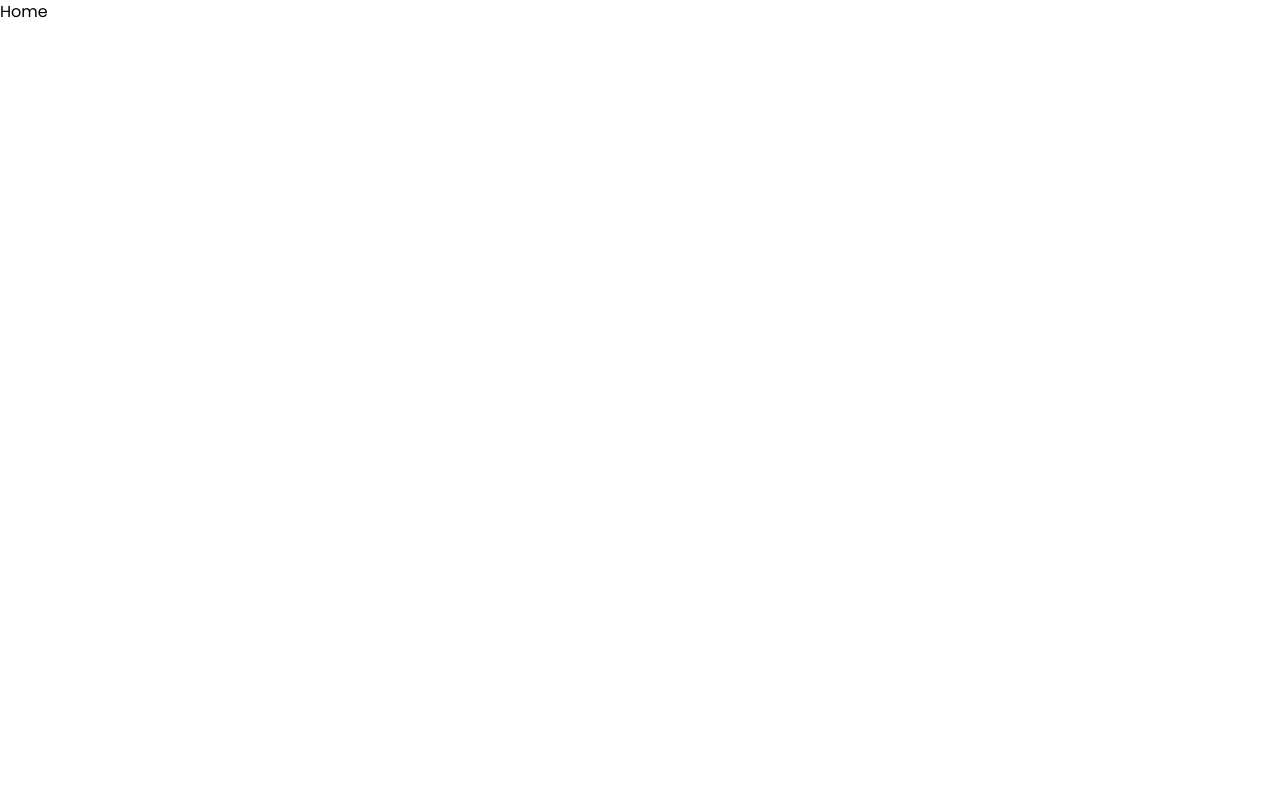
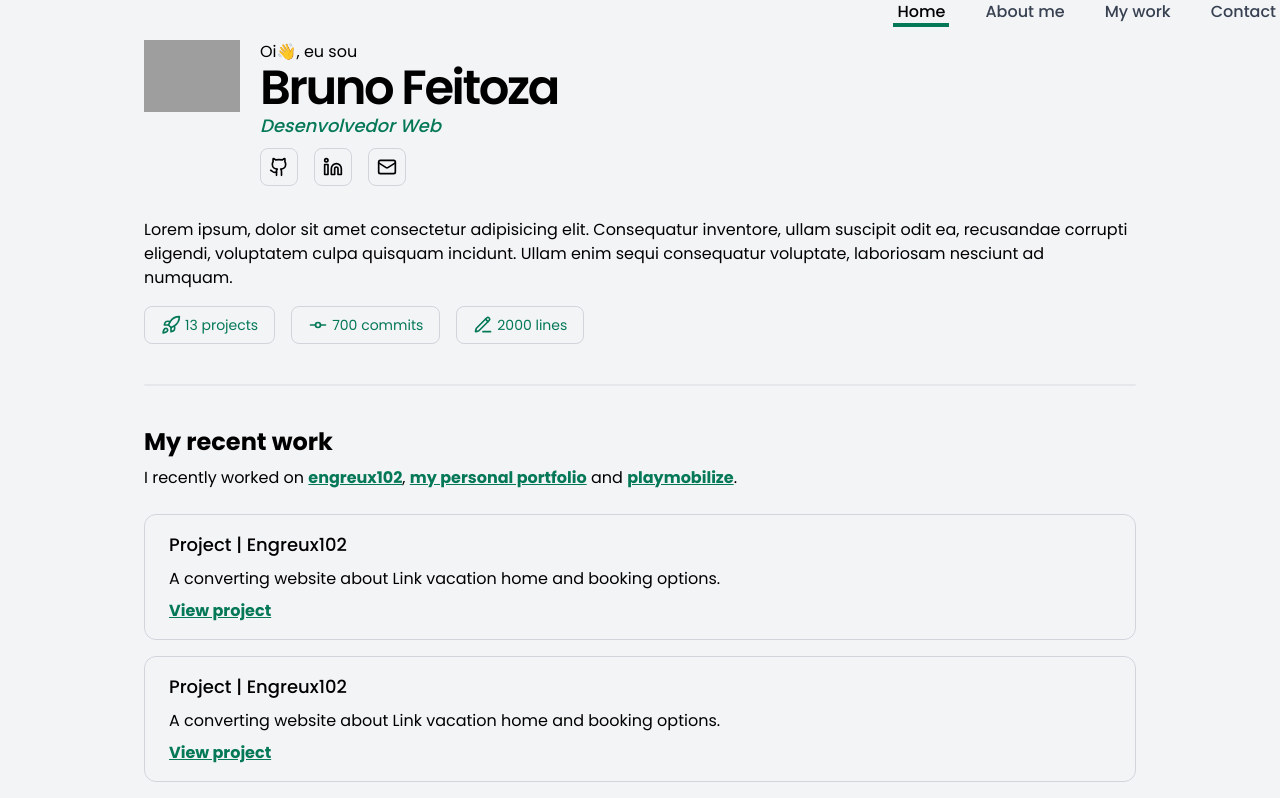
Before and after one commit to feitozabruno/brunodev.com.br, a Next.js app: page / in a window 1280 px wide. Shown: the top 798 px of the page. Built offline with nearby package versions, Linux system fonts and the light colour scheme; grey boxes are pictures that could not be loaded.

Commit message:
feat: create home components

```diff
--- a/next.config.mjs
+++ b/next.config.mjs
@@ -1,6 +1,14 @@
 /** @type {import('next').NextConfig} */
 const nextConfig = {
-  reactStrictMode: true
+  reactStrictMode: true,
+  images: {
+    remotePatterns: [
+      {
+        protocol: 'https',
+        hostname: 'github.com'
+      }
+    ]
+  }
 }
 
 export default nextConfig
--- a/package.json
+++ b/package.json
@@ -12,6 +12,7 @@
     "commit": "npm run prettier:fix && npm run lint && npx cz"
   },
   "dependencies": {
+    "lucide-react": "^0.367.0",
     "next": "14.1.4",
     "react": "^18",
     "react-dom": "^18"
--- /dev/null
+++ b/src/components/ui/dropdown-menu.tsx
@@ -0,0 +1,75 @@
+import * as Icon from 'lucide-react'
+import Link from 'next/link'
+import { useEffect, useRef, useState } from 'react'
+
+export function DropdownMenu() {
+  const [open, setOpen] = useState(false)
+
+  const menuRef = useRef<HTMLUListElement>(null)
+
+  useEffect(() => {
+    function handleClickOutside(event: MouseEvent) {
+      if (menuRef.current && !menuRef.current.contains(event.target as Node)) {
+        setOpen(false)
+      }
+    }
+
+    function handleKeyPress(event: KeyboardEvent) {
+      if (event.key === 'Escape') {
+        setOpen(false)
+      }
+    }
+
+    document.addEventListener('mousedown', handleClickOutside)
+    document.addEventListener('keydown', handleKeyPress)
+    return () => {
+      document.removeEventListener('mousedown', handleClickOutside)
+      document.removeEventListener('keydown', handleKeyPress)
+    }
+  }, [])
+
+  function toggleMenu() {
+    setOpen(!open)
+  }
+
+  return (
+    <header className="md:hidden">
+      <nav>
+        <div className="relative z-50 flex justify-end bg-gray-100 p-4">
+          <button onClick={toggleMenu}>
+            {open ? <Icon.X /> : <Icon.Menu />}
+          </button>
+        </div>
+
+        <ul
+          ref={menuRef}
+          className={`${open ? '-translate-y-0' : '-translate-y-48 border-none'} absolute top-14 w-full border bg-gray-100 text-center text-sm font-medium transition-all`}
+        >
+          <Link href="/">
+            <li className="w-full py-2 text-center transition-all hover:bg-gray-200">
+              Home
+            </li>
+          </Link>
+
+          <Link href="/">
+            <li className="w-full py-2 text-center transition-all hover:bg-gray-200">
+              About me
+            </li>
+          </Link>
+
+          <Link href="/">
+            <li className="w-full py-2 text-center transition-all hover:bg-gray-200">
+              My works
+            </li>
+          </Link>
+
+          <Link href="/">
+            <li className="w-full py-2 text-center transition-all hover:bg-gray-200">
+              Contact
+            </li>
+          </Link>
+        </ul>
+      </nav>
+    </header>
+  )
+}
--- /dev/null
+++ b/src/components/ui/nav-menu.tsx
@@ -0,0 +1,42 @@
+import Link from 'next/link'
+
+export function NavMenu() {
+  return (
+    <nav className="hidden md:block">
+      <ul className="flex justify-end gap-8 font-medium text-gray-700">
+        <li>
+          <Link
+            href="/"
+            className="border-b-4 border-emerald-700 border-opacity-100 px-1 text-black transition-all hover:border-opacity-100 hover:text-black"
+          >
+            Home
+          </Link>
+        </li>
+        <li>
+          <Link
+            href="/"
+            className="border-b-4 border-emerald-700 border-opacity-0 px-1 transition-all hover:border-opacity-100 hover:text-black"
+          >
+            About me
+          </Link>
+        </li>
+        <li>
+          <Link
+            href="/"
+            className="border-b-4 border-emerald-700 border-opacity-0 px-1 transition-all hover:border-opacity-100 hover:text-black"
+          >
+            My work
+          </Link>
+        </li>
+        <li>
+          <Link
+            href="/"
+            className="border-b-4 border-emerald-700 border-opacity-0 px-1 transition-all hover:border-opacity-100 hover:text-black"
+          >
+            Contact
+          </Link>
+        </li>
+      </ul>
+    </nav>
+  )
+}
--- a/src/pages/_document.tsx
+++ b/src/pages/_document.tsx
@@ -5,7 +5,7 @@ export default function Document() {
   return (
     <Html lang="pt-br">
       <Head />
-      <body className={`${poppins.className} antialiased`}>
+      <body className={`${poppins.className} bg-gray-100 antialiased`}>
         <Main />
         <NextScript />
       </body>
--- a/src/pages/index.tsx
+++ b/src/pages/index.tsx
@@ -1,9 +1,152 @@
 import { poppins } from '@/styles/fonts'
+import { DropdownMenu } from '@/components/ui/dropdown-menu'
+import { NavMenu } from '@/components/ui/nav-menu'
+
+import Image from 'next/image'
+import * as Icon from 'lucide-react'
+import Link from 'next/link'
 
 export default function Home() {
   return (
-    <main className={`${poppins.className} antialiased`}>
-      <h1>Home</h1>
-    </main>
+    <>
+      <header>
+        <DropdownMenu />
+        <NavMenu />
+      </header>
+
+      <main
+        className={`${poppins.className} mx-auto w-full max-w-screen-lg p-4 antialiased`}
+      >
+        <section className="flex gap-5 md:flex-row">
+          <div>
+            <Image
+              src="https://github.com/feitozabruno.png"
+              alt=""
+              width={96}
+              height={96}
+              quality={100}
+            />
+          </div>
+
+          <div>
+            <span className="text-sm md:text-base">Oi👋, eu sou</span>
+            <h1 className="text-4xl font-semibold tracking-tighter md:text-5xl">
+              Bruno Feitoza
+            </h1>
+            <h3 className="font-medium italic text-emerald-700 md:text-lg">
+              Desenvolvedor Web
+            </h3>
+
+            <ul className="mt-2 flex gap-3 md:gap-4">
+              <li className="rounded-lg border border-gray-300 p-2">
+                <Link href="/">
+                  <Icon.Github className="h-4 w-4 transition-all hover:scale-110 hover:transition-all md:h-5 md:w-5" />
+                </Link>
+              </li>
+
+              <li className="rounded-lg border border-gray-300 p-2">
+                <Link href="/">
+                  <Icon.Linkedin className="h-4 w-4 transition-all hover:scale-110 hover:transition-all md:h-5 md:w-5" />
+                </Link>
+              </li>
+
+              <li className="rounded-lg border border-gray-300 p-2">
+                <Link href="/">
+                  <Icon.Mail className="h-4 w-4 transition-all hover:scale-110 hover:transition-all md:h-5 md:w-5" />
+                </Link>
+              </li>
+            </ul>
+          </div>
+        </section>
+
+        <div className="mt-8 text-sm">
+          <p className="text-justify leading-loose md:text-left md:text-base">
+            Lorem ipsum, dolor sit amet consectetur adipisicing elit.
+            Consequatur inventore, ullam suscipit odit ea, recusandae corrupti
+            eligendi, voluptatem culpa quisquam incidunt. Ullam enim sequi
+            consequatur voluptate, laboriosam nesciunt ad numquam.
+          </p>
+
+          <div className="mt-4 flex flex-wrap gap-4">
+            <div className="flex items-center gap-1 rounded-lg border border-gray-300 px-4 py-2 text-emerald-700">
+              <Icon.Rocket className="h-5 w-5" />
+              13 projects
+            </div>
+
+            <div className="flex items-center gap-1 rounded-lg border border-gray-300 px-4 py-2 text-emerald-700">
+              <Icon.GitCommit className="h-5 w-5" />
+              700 commits
+            </div>
+
+            <div className="flex items-center gap-1 rounded-lg border border-gray-300 px-4 py-2 text-emerald-700">
+              <Icon.PencilLine className="h-5 w-5" />
+              2000 lines
+            </div>
+          </div>
+        </div>
+
+        <hr className="my-10 rounded border border-gray-200" />
+
+        <div>
+          <header>
+            <h2 className="text-2xl font-bold">My recent work</h2>
+            <p className="mt-2">
+              I recently worked on{' '}
+              <Link href="/" className="font-bold text-emerald-700 underline">
+                engreux102
+              </Link>
+              ,{' '}
+              <Link href="/" className="font-bold text-emerald-700 underline">
+                my personal portfolio
+              </Link>{' '}
+              and{' '}
+              <Link href="/" className="font-bold text-emerald-700 underline">
+                playmobilize
+              </Link>
+              .
+            </p>
+          </header>
+
+          <ul className="mt-6 flex flex-col gap-4">
+            <li className="flex flex-col gap-2 rounded-xl border border-gray-300 p-4 px-6">
+              <h3 className="text-lg font-medium">Project | Engreux102</h3>
+              <p>
+                A converting website about Link vacation home and booking
+                options.
+              </p>
+              <Link href="" className="font-bold text-emerald-700 underline">
+                View project
+              </Link>
+            </li>
+
+            <li className="flex flex-col gap-2 rounded-xl border border-gray-300 p-4 px-6">
+              <h3 className="text-lg font-medium">Project | Engreux102</h3>
+              <p>
+                A converting website about Link vacation home and booking
+                options.
+              </p>
+              <Link href="" className="font-bold text-emerald-700 underline">
+                View project
+              </Link>
+            </li>
+
+            <li className="flex flex-col gap-2 rounded-xl border border-gray-300 p-4 px-6">
+              <h3 className="text-lg font-medium">Project | Engreux102</h3>
+              <p>
+                A converting website about Link vacation home and booking
+                options.
+              </p>
+              <Link href="" className="font-bold text-emerald-700 underline">
+                View project
+              </Link>
+            </li>
+          </ul>
+        </div>
+
+        <footer className="pb-6 pt-12 text-center text-sm text-gray-400">
+          <p>© 2024 brunofeitoza.dev</p>
+        </footer>
+      </main>
+    </>
   )
 }
```
Also changed, not shown: 1 other file (tests, documents, lock files or other folders).
